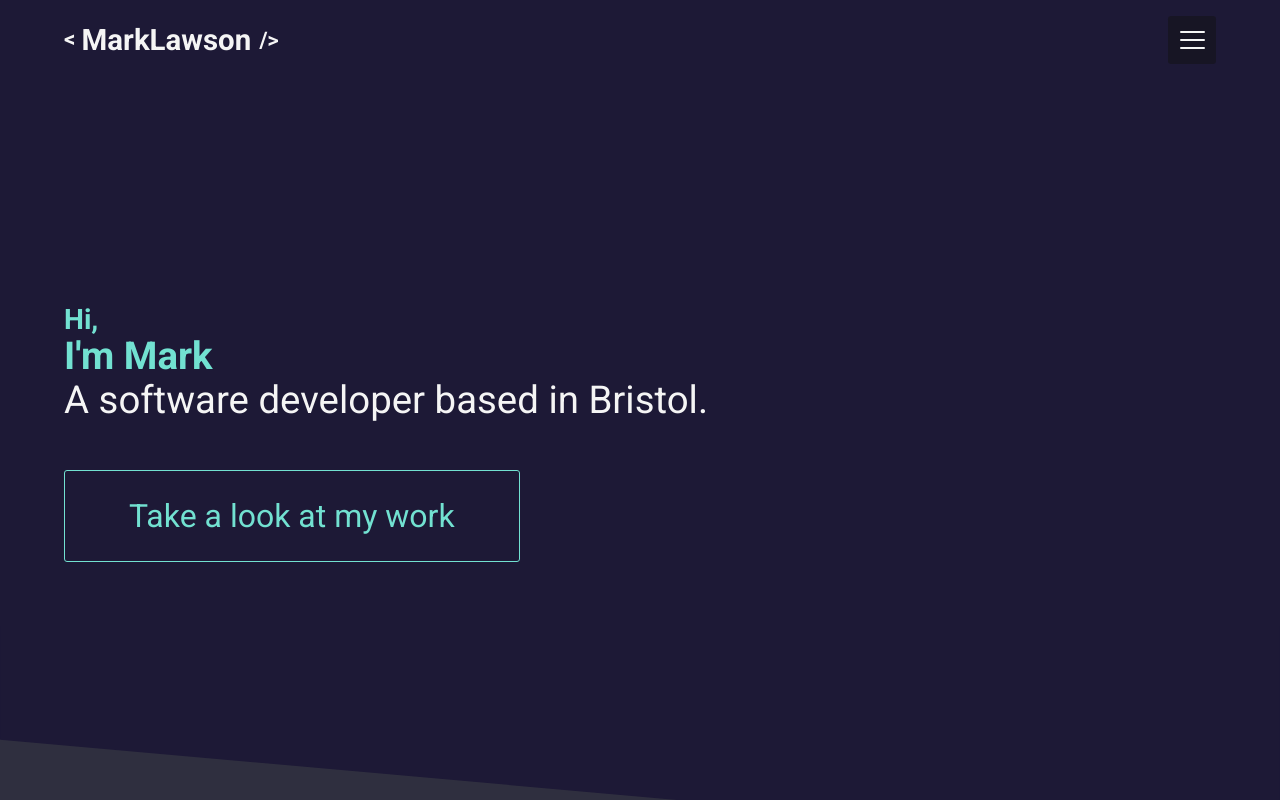
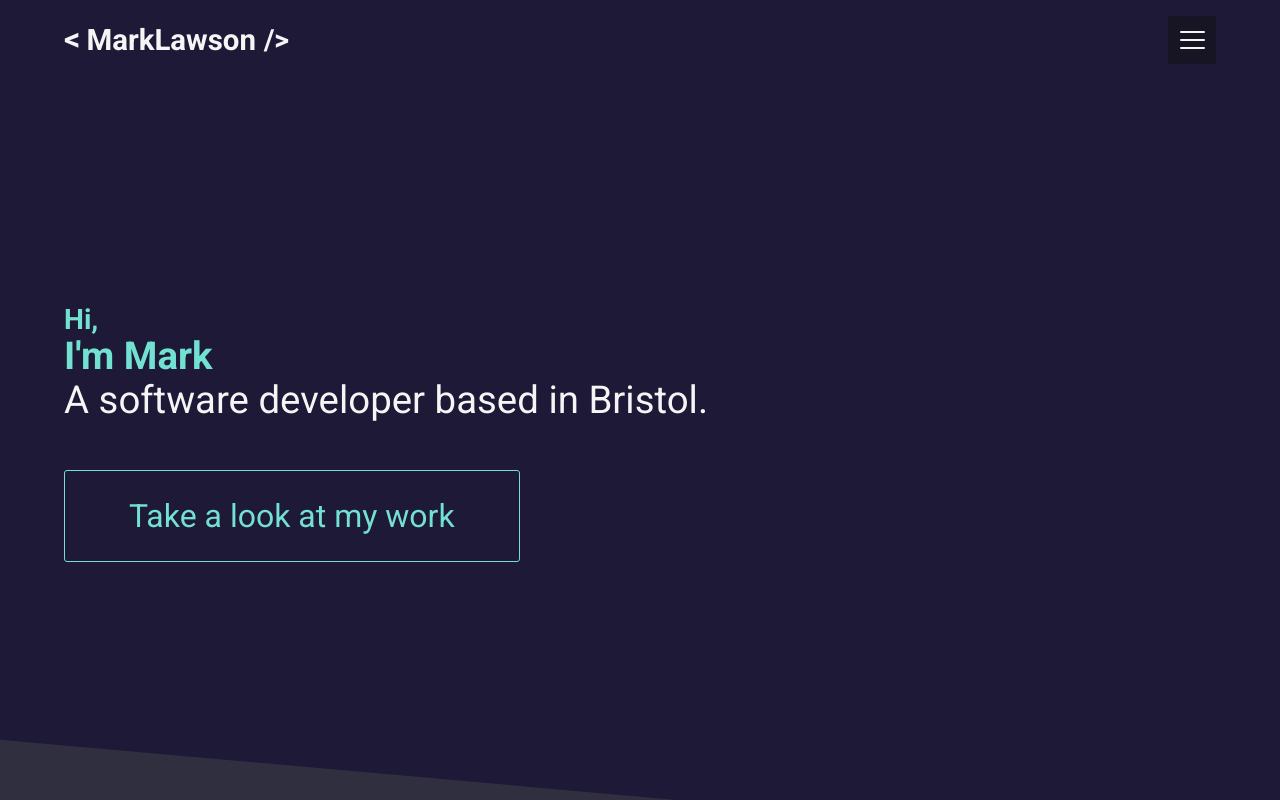
Before and after one commit to walkonmars36/portfolio-react-july-22, a React (Create React App) app: page / in a window 1280 px wide. Shown: the top 800 px of the page. Built offline with nearby package versions, Linux system fonts and the light colour scheme.

Commit message:
mq1024 brackets

```diff
--- a/src/components/ClosingBracket/ClosingBracket.scss
+++ b/src/components/ClosingBracket/ClosingBracket.scss
@@ -6,4 +6,8 @@
   @include mq {
     width: 1.3rem;
   }
+
+  @include mq1024 {
+    width: 1.7rem;
+  }
 }
--- a/src/components/OpenBracket/OpenBracket.scss
+++ b/src/components/OpenBracket/OpenBracket.scss
@@ -6,4 +6,8 @@
   @include mq {
     width: 0.7rem;
   }
+
+  @include mq1024 {
+    width: 1rem;
+  }
 }
```
